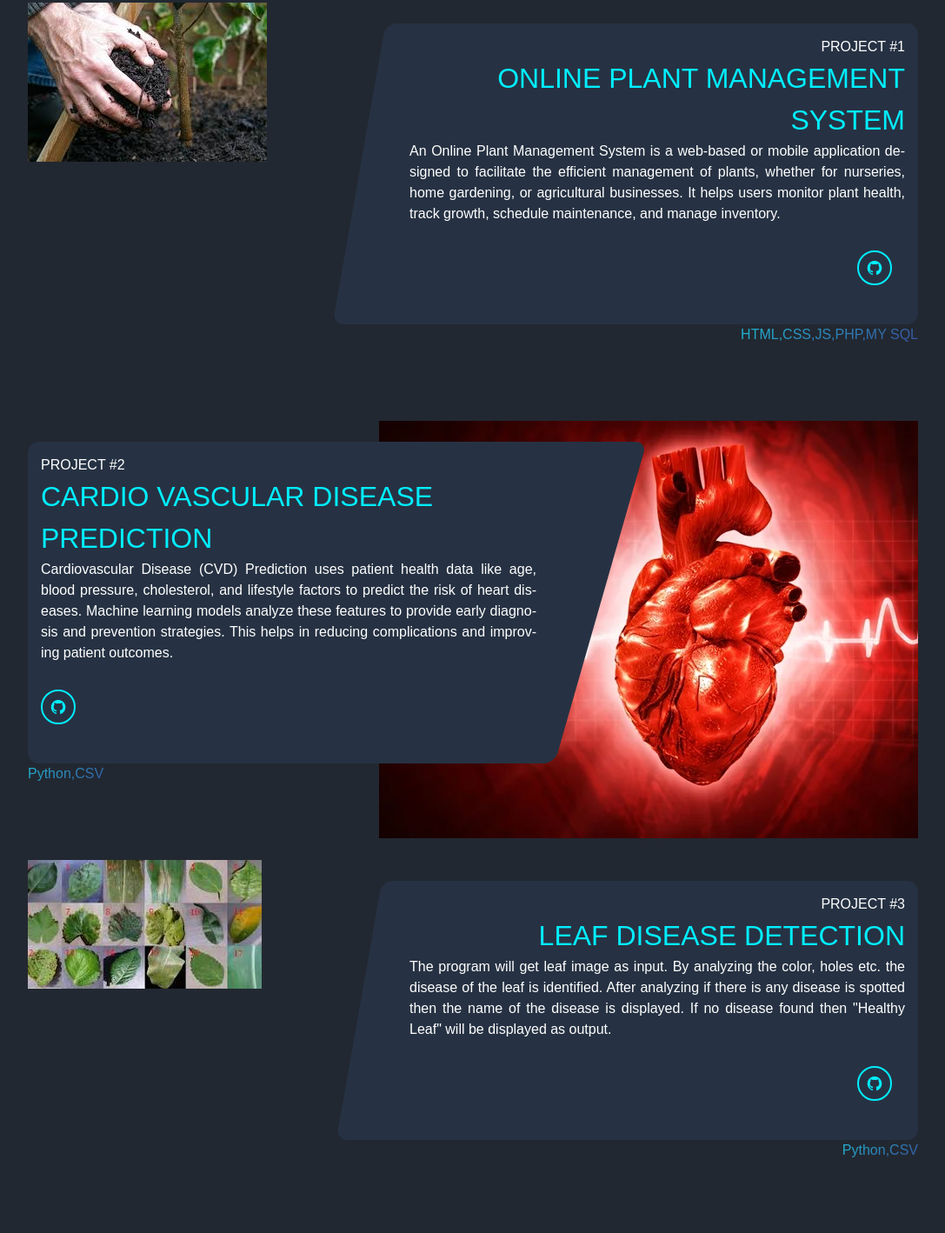
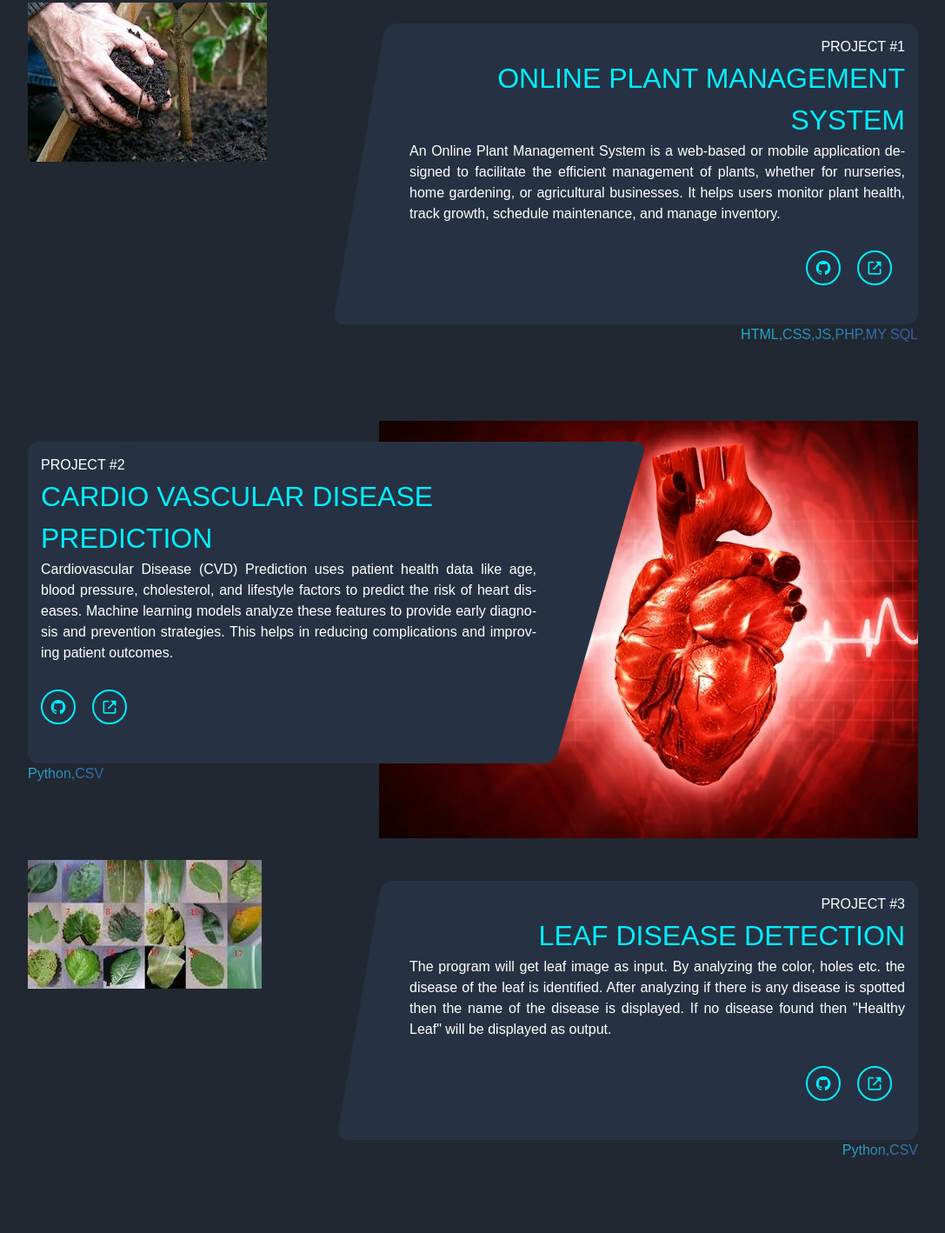
Before and after one commit to HARINII2415/harinii2415.github.io, a plain HTML site: page index.html in a window 1280 px wide. Shown: the part 2389-3807 px from the top of the page at 87% size, without its empty margins (96-1183 px from the left). Drawn offline with nearby package versions, Linux system fonts and the light colour scheme; a web font is replaced by a local one.

Commit message:
Update index.html

```diff
--- a/index.html
+++ b/index.html
@@ -241,7 +241,7 @@
                             </p>
                             <div class="project-icons">
                                 <a href="https://github.com/HARINII2415/pronia-plant-management", target="_blank"><i class='bx bxl-github'></i></a>
-
+                                <a href="", target="_blank"><i class='bx bx-link-external'></i></a>
                             </div>
                         </div>
                         <div class="project-tools">
@@ -266,7 +266,7 @@
                             </p>
                             <div class="project-icons">
                                 <a href="https://github.com/HARINII2415/heart-disease-prediction", target="_blank"><i class='bx bxl-github'></i></a>
-
+                               <a href="https://cardiovasculardisesase-1.onrender.com/", target="_blank"><i class='bx bx-link-external'></i></a>
                             </div>
                         </div>
                         <div class="project-tools">
@@ -294,7 +294,7 @@
                             </p>
                             <div class="project-icons">
                                 <a href="https://github.com/HARINII2415/leaf-disease-detection", target="_blank"><i class='bx bxl-github'></i></a>
-
+                                <a href="", target="_blank"><i class='bx bx-link-external'></i></a>
                             </div>
                         </div>
                         <div class="project-tools">
@@ -318,7 +318,7 @@
                             </p>
                             <div class="project-icons">
                                 <a href="https://github.com/HARINII2415/prediction-of-hbA1c-diabetes-mellitus-", target="_blank"><i class='bx bxl-github'></i></a>
-
+                                <a href="", target="_blank"><i class='bx bx-link-external'></i></a>
                             </div>
                         </div>
                         <div class="project-tools">
```
